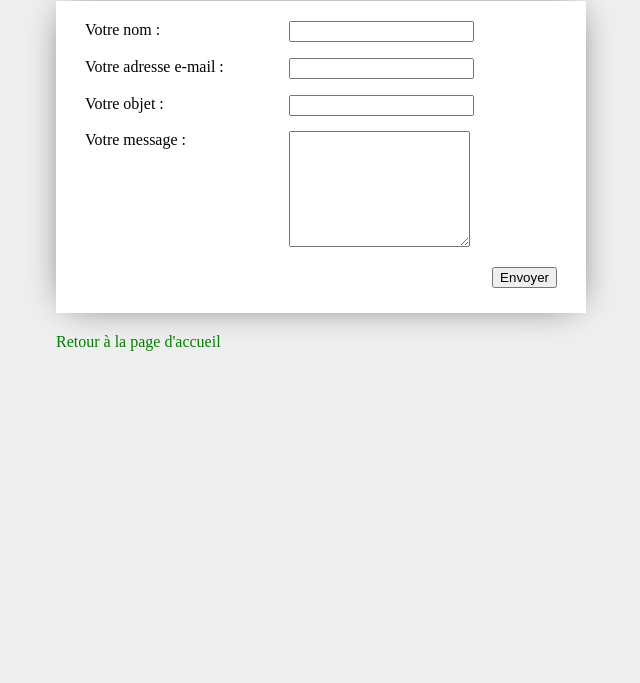
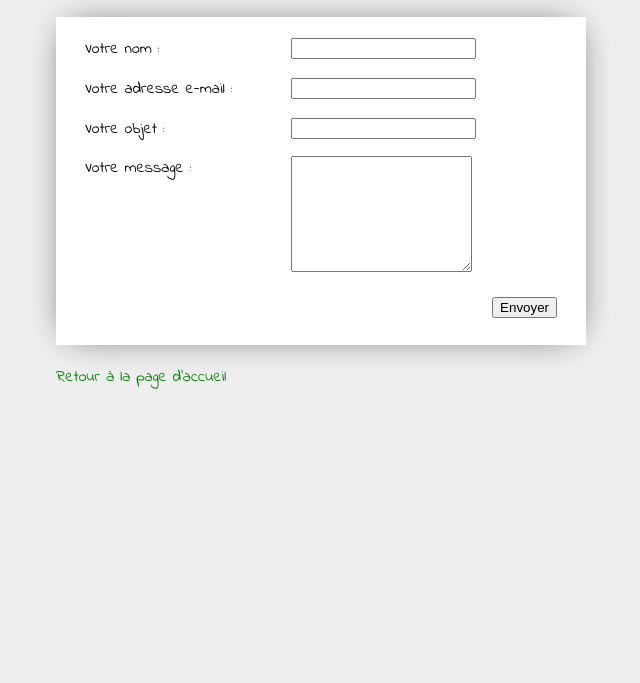
Before and after one commit to YannickDa/formation-html5-css3, a plain HTML site: page contact.html in a window 1280 px wide. Shown: the part 117-800 px from the top of the page, without its empty margins (134-774 px from the left). Drawn offline with Linux system fonts and the light colour scheme.

Commit message:
TP2.7: Modifiez la police de vos pages HTML avec une font personnalisée

```diff
--- a/contact.html
+++ b/contact.html
@@ -3,6 +3,7 @@
   <head>
     <title>Contactez moi !</title>
     <meta name="description" content="Page de contact pour me contacter facilement" />
+    <link href="https://fonts.googleapis.com/css?family=Indie+Flower" rel="stylesheet" />
     <link href="style.css" media="screen" rel="stylesheet" type="text/css" />
     <link href="contact.css" media="screen" rel="stylesheet" type="text/css" />
   </head>
--- a/style.css
+++ b/style.css
@@ -1,5 +1,6 @@
 html, body {
   background: #EFEFEF;
+  font-family: 'Indie Flower', cursive;
 }
 
 a {
```
Also changed, not shown: index.html (+1 -0 lines).
